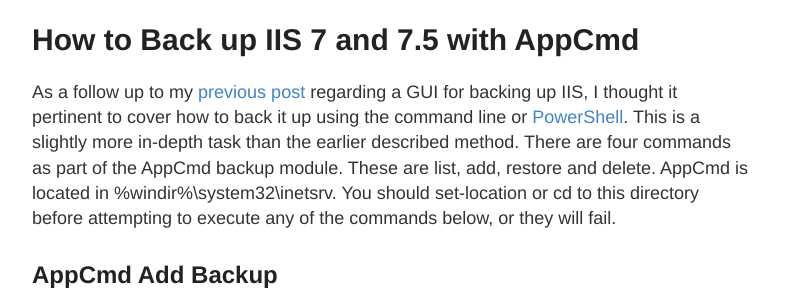
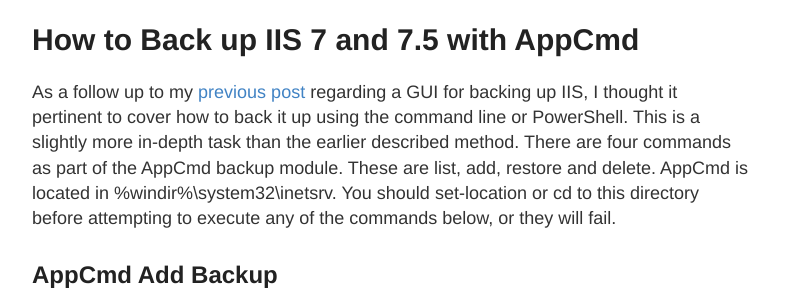
Before and after one commit to chrisbrownie/flamingkeys.com, a Jekyll site: the page built from _posts/2010-12-21-back-up-iis-7-and-7-5-with-appcmd.md, in a window 1280 px wide and 900 px high. Shown: the part 147-447 px from the top of the window, without its empty margins (248-1034 px from the left). Built offline with Jekyll 4.4.1, drawn with Linux system fonts in a browser that asks for light colours; some of the changed lines change nothing that is shown.

Commit message:
formatting

```diff
--- a/_posts/2010-12-21-back-up-iis-7-and-7-5-with-appcmd.md
+++ b/_posts/2010-12-21-back-up-iis-7-and-7-5-with-appcmd.md
@@ -38,7 +38,7 @@
   first_name: Chris
   last_name: Brown
 ---
-As a follow up to my <a href="https://www.flamingkeys.com/2010/12/iis-7-backup-and-restore/" target="_blank">previous post</a> regarding a GUI for backing up IIS, I thought it pertinent to cover how to back it up using the command line or <a href="https://www.flamingkeys.com/tag/PowerShell/" target="_blank">PowerShell</a>. This is a slightly more in-depth task than the earlier described method. There are four commands as part of the AppCmd backup module. These are list, add, restore and delete. AppCmd is located in %windir%\system32\inetsrv. You should set-location or cd to this directory before attempting to execute any of the commands below, or they will fail.
+As a follow up to my [previous post](/iis-7-backup-and-restore) regarding a GUI for backing up IIS, I thought it pertinent to cover how to back it up using the command line or PowerShell. This is a slightly more in-depth task than the earlier described method. There are four commands as part of the AppCmd backup module. These are list, add, restore and delete. AppCmd is located in %windir%\system32\inetsrv. You should set-location or cd to this directory before attempting to execute any of the commands below, or they will fail.
 
 ## AppCmd Add Backup
 
```
